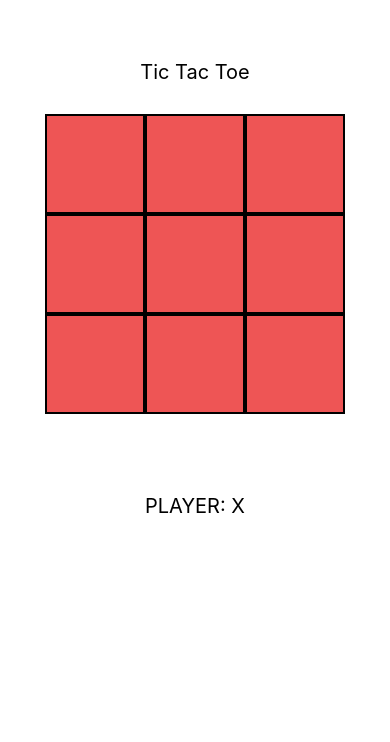
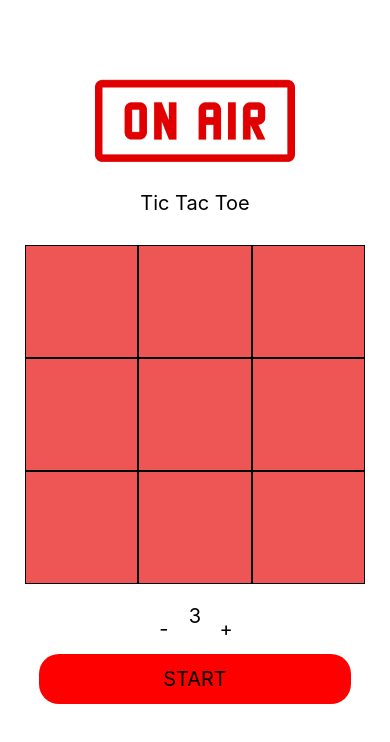
Before and after one commit to SelenUlukut/OnAir_TicTacToe, a React Native app: screen / in a window 390 px wide. Shown: the top 742 px of the page. Built offline with nearby package versions, Linux system fonts and the light colour scheme.

Commit message:
board size change and tie case implemented

```diff
--- a/src/actions/board.js
+++ b/src/actions/board.js
@@ -1,4 +1,4 @@
-import {SET_BOARD_SIZE, SET_SQUARE, REFRESH_BOARD} from './types';
+import {SET_BOARD_SIZE, SET_SQUARE, REFRESH_BOARD, START_GAME} from './types';
 
 export const setBoardSize = (data) => ({
   type: SET_BOARD_SIZE,
@@ -10,6 +10,10 @@ export const setSquare = (data) => ({
   payload: data,
 });
 
-export const refreshBoard = (data) => ({
+export const refreshBoard = () => ({
   type: REFRESH_BOARD
 });
+
+export const starGame = () => ({
+  type: START_GAME
+});
--- a/src/actions/types.js
+++ b/src/actions/types.js
@@ -1,3 +1,4 @@
 export const SET_BOARD_SIZE = 'SET_BOARD_SIZE';
 export const SET_SQUARE = 'SET_SQUARE';
 export const REFRESH_BOARD = 'REFRESH_BOARD';
+export const START_GAME = 'START_GAME';
--- a/src/components/Win/index.js
+++ b/src/components/Win/index.js
@@ -4,11 +4,11 @@ import styles from './style';
 import { connect } from 'react-redux';
 import { refreshBoard } from '@actions/board';
 
-const Win = ({ size, refreshBoard, visible, winner }) => (
+const Win = ({board , refreshBoard, visible, winner }) => (
   <Modal visible={visible} transparent>
     <View style={styles.modalViewBackground}>
       <View style={styles.modalView}>
-        <Text style={styles.modalText}>{winner} WIN !</Text>
+        <Text style={styles.modalText}>{winner === 'TIE' ? 'TIE' : `${winner} WIN !!!`}</Text>
         <TouchableOpacity style={styles.modalButton}>
           <Text
             style={styles.modalText}
@@ -26,7 +26,7 @@ const Win = ({ size, refreshBoard, visible, winner }) => (
 
 
 const mapStateToProps = (state) => ({
-  size: state.size,
+  board: state.board,
 });
 
 export default connect(mapStateToProps, {
--- a/src/components/board/index.js
+++ b/src/components/board/index.js
@@ -1,12 +1,14 @@
 import React from 'react';
-import { useWindowDimensions, View } from 'react-native';
+import { View } from 'react-native';
+import { connect } from 'react-redux';
+import { setBoardSize, setSquare } from '@actions/board';
 import styles from './style';
 import Row from '@components/Row';
 
-export default ({ size = 3 }) => {
+const Board = ({board}) => {
   const array = [];
-  for (let i = 0; i < size; i++) {
-    array.push(<Row size={size} row={i} />);
+  for (let i = 0; i < board.size; i++) {
+    array.push(<Row key={i} size={board.size} row={i} />);
   }
   return (
     <View style={styles.board}>
@@ -14,3 +16,12 @@ export default ({ size = 3 }) => {
     </View>
   )
 }
+
+const mapStateToProps = (state) => ({
+  board: state.board,
+});
+
+export default connect(mapStateToProps, {
+  setBoardSize,
+  setSquare,
+})(Board);
--- a/src/components/board/style.js
+++ b/src/components/board/style.js
@@ -4,6 +4,7 @@ export default StyleSheet.create({
   board: {
     marginVertical: 20,
     marginHorizontal: 20,
-    alignSelf: 'center'
+    alignSelf: 'center',
+    justifyContent: 'flex-start'
   },
 });
--- a/src/components/row/index.js
+++ b/src/components/row/index.js
@@ -6,11 +6,14 @@ import styles from './style';
 export default ({ size = 3, row }) => {
   const array = [];
   for (let i = 0; i < size; i++) {
-    array.push(<Square
-      onPress={() => console.log('button 2')}
-      row={row}
-      column={i}
-    />);
+    array.push(
+      <Square
+        onPress={() => console.log('button 2')}
+        row={row}
+        column={i}
+        key={i}
+      />
+    );
   }
   return (
     <View style={styles.row}>
--- a/src/components/square/index.js
+++ b/src/components/square/index.js
@@ -4,19 +4,27 @@ import styles from './style';
 import { connect } from 'react-redux';
 import { setSquare } from '@actions/board';
 
+const boardWidth = Dimensions.get('window').width-50;
+
 const Square = ({
-  size,
   row,
   column,
   board,
   setSquare
-}) => (
-  <TouchableOpacity
-    style={styles.square}
-    onPress={() => setSquare({ i: row, j: column })}>
-    <Text style={styles.squareText}>{board.gameBoard[row][column]}</Text>
-  </TouchableOpacity>
-);
+}) => {
+  const style = {
+    height: boardWidth/board.size,
+    width: boardWidth/board.size,
+  }
+  return(
+    <TouchableOpacity
+      style={[styles.square, style]}
+      disabled={!board.started}
+      onPress={() => setSquare({ i: row, j: column })}>
+      <Text style={styles.squareText}>{board.started ? board.gameBoard[row][column] : ''}</Text>
+    </TouchableOpacity>
+  )
+};
 
 
 const mapStateToProps = (state) => ({
--- a/src/components/square/style.js
+++ b/src/components/square/style.js
@@ -5,7 +5,7 @@ export default StyleSheet.create({
     alignItems: 'center',
     justifyContent: 'center',
     backgroundColor: '#EE5555',
-    borderWidth: 2,
+    borderWidth: 1,
     borderColor: 'black',
     height:100,
     width: 100
--- a/src/reducers/board.js
+++ b/src/reducers/board.js
@@ -1,7 +1,10 @@
-import { SET_BOARD_SIZE, SET_SQUARE, REFRESH_BOARD } from '@actions/types';
+import { SET_BOARD_SIZE, SET_SQUARE, REFRESH_BOARD, START_GAME } from '@actions/types';
+import Board from '@components/Board';
+
+// const initializeGame = (size = 3) => new Array(size).fill(new Array(size).fill(''));
 
 const initializeGame = (size = 3) => {
-  const gameBoard = [];
+  const gameBoard = new Array(size).fill(0);
   for (let i = 0; i < size; i++) {
     gameBoard[i] = [];
     for (let j = 0; j < size; j++) {
@@ -12,6 +15,7 @@ const initializeGame = (size = 3) => {
 };
 
 const initialState = {
+  started: false,
   size: 3,
   gameBoard: initializeGame(),
   turn: 'X',
@@ -28,16 +32,16 @@ const winnerCheck = (state) => {
     let countColumnX = 0;
     let countColumnO = 0;
     while (j < state.size) {
-      countRowX = state.gameBoard[i][j] == 'X' ? countRowX + 1 : countRowX;
-      countRowO = state.gameBoard[i][j] == 'O' ? countRowO + 1 : countRowO;
-      countColumnX = state.gameBoard[j][i] == 'X' ? countColumnX + 1 : countColumnX;
-      countColumnO = state.gameBoard[j][i] == 'O' ? countColumnO + 1 : countColumnO;
+      countRowX = state.gameBoard[i][j] === 'X' ? countRowX + 1 : countRowX;
+      countRowO = state.gameBoard[i][j] === 'O' ? countRowO + 1 : countRowO;
+      countColumnX = state.gameBoard[j][i] === 'X' ? countColumnX + 1 : countColumnX;
+      countColumnO = state.gameBoard[j][i] === 'O' ? countColumnO + 1 : countColumnO;
       j++
     }
-    if (countRowX == state.size || countColumnX == state.size) {
+    if (countRowX == state.size || countColumnX === state.size) {
       winner = 'X';
     }
-    if (countRowO == state.size || countColumnO == state.size) {
+    if (countRowO == state.size || countColumnO === state.size) {
       winner = 'O';
     }
     i++;
@@ -52,14 +56,28 @@ const winnerCheck = (state) => {
   for (i = 0; i < state.size; i++) {
     countR2LX = state.gameBoard[i][i] == 'X' ? countR2LX + 1 : countR2LX;
     countR2LO = state.gameBoard[i][i] == 'O' ? countR2LO + 1 : countR2LO;
-    countL2RX = state.gameBoard[i][state.size - i - 1] == 'X' ? countL2RX + 1 : countL2RX;
-    countL2RO = state.gameBoard[i][state.size - i - 1] == 'O' ? countL2RO + 1 : countL2RO;
+    countL2RX = state.gameBoard[i][state.size - i - 1] === 'X' ? countL2RX + 1 : countL2RX;
+    countL2RO = state.gameBoard[i][state.size - i - 1] === 'O' ? countL2RO + 1 : countL2RO;
   }
   if (countR2LX == state.size || countL2RX == state.size) {
     winner = 'X';
   }
   if (countR2LO == state.size || countL2RO == state.size) {
     winner = 'O';
+  }
+  let tie = true;
+  for(let i = 0; i < state.size; i++) {
+    for(let j = 0; j < state.size; j++) {
+      console.log(state.gameBoard[i][j] === '')
+      if(state.gameBoard[i][j] === '') {
+        console.log('NOT A TIE')
+        tie=false;
+        break;
+      }
+    }
+  }
+  if (tie) {
+    return 'TIE'
   }
   return winner;
 }
@@ -75,7 +93,7 @@ export default (state = initialState, action) => {
         state.gameBoard[action.payload.i][action.payload.j] = state.turn === 'X' ? 'X' : 'O';
         const winner = winnerCheck(state);
         if (winner) {
-          return { ...state, winner };
+          return { ...state, winner, started: true };
         }
         state.turn = state.turn === 'X' ? 'O' : 'X';
       }
@@ -83,11 +101,14 @@ export default (state = initialState, action) => {
     case REFRESH_BOARD:
       state = {
         size: 3,
-        gameBoard: initializeGame(),
+        gameBoard: initializeGame(3),
         turn: 'X',
         winner: null
       };
       return state;
+    case START_GAME:
+      console.log(initializeGame())
+      return { ...state, started: true,  gameBoard: initializeGame(state.size)};
     default:
       return state;
   }
--- a/src/screens/Main/index.js
+++ b/src/screens/Main/index.js
@@ -1,22 +1,51 @@
 import React from 'react';
-import { View, Text } from 'react-native';
+import { View, Text, Image, TouchableOpacity } from 'react-native';
 import Board from '@components/Board';
 import Win from '@components/Win';
 import { connect } from 'react-redux';
-import { setBoardSize, setSquare } from '@actions/board';
+import { setBoardSize, setSquare, starGame } from '@actions/board';
 import styles from './style';
 
-const Main = ({ board, setBoardSize }) => {
+const Button = ({text, onPress, disabled}) => (
+  <TouchableOpacity style={styles.button} onPress={onPress} disabled={disabled}>
+    <Text style={styles.buttonText} >
+      {text}
+    </Text>
+  </TouchableOpacity>
+)
+
+const StartButton = ({onPress}) => (
+  <TouchableOpacity style={styles.startButton} onPress={onPress}>
+    <Text style={styles.buttonText} >
+      {'START'}
+    </Text>
+  </TouchableOpacity>
+)
+
+const Main = ({ board, setBoardSize, starGame }) => {
   let visible = false;
   if (board.winner) {
     visible = true;
   }
   return (
     <View style={styles.parentStyle}>
+      <Image style={styles.image} source={require('../../../assets/onairLogo.png')} />
       <Win visible={visible} winner={board.winner} />
       <Text style={styles.titleText}>Tic Tac Toe</Text>
       <Board />
-      <Text style={styles.titleText}>PLAYER: {board.turn}</Text>
+      {board.started && <Text style={styles.titleText}>PLAYER: {board.turn}</Text>}
+      {!board.started &&
+        <>
+          <View style={styles.styleBoardSizeController} >
+            <Button text='-' onPress={() => setBoardSize(board.size-1)} disabled={board.size < 4} />
+            <Text style={styles.buttonText} >
+            {board.size}
+            </Text>
+            <Button text='+' onPress={() => setBoardSize(board.size+1)} disabled={board.size > 4} />
+          </View>
+          <StartButton onPress={() => starGame()} />
+        </>
+      }
     </View>
   );
 }
@@ -28,4 +57,5 @@ const mapStateToProps = (state) => ({
 export default connect(mapStateToProps, {
   setBoardSize,
   setSquare,
+  starGame,
 })(Main);
--- a/src/screens/Main/style.js
+++ b/src/screens/Main/style.js
@@ -4,11 +4,41 @@ export default StyleSheet.create({
   parentStyle: {
     height: 735,
     justifyContent: 'flex-start',
+    justifyContent: 'center',
   },
   titleText: {
     alignSelf: 'center',
     padding: 10,
     fontSize: 20,
-    marginTop: 50
+    marginTop: 10
   },
+  image: {
+    width: 200,
+    height: 100,
+    alignSelf: 'center',
+    resizeMode: 'contain',
+    marginTop: 40
+  },
+  styleBoardSizeController: {
+    flexDirection: 'row',
+    justifyContent: 'center',
+  },
+  button: {
+    width: 50,
+    height: 50,
+    alignItems: 'center',
+    justifyContent: 'center'
+  },
+  buttonText: {
+    fontSize:20,
+  },
+  startButton: {
+    width: '80%',
+    height: 50,
+    borderRadius: 20,
+    backgroundColor: 'red',
+    alignSelf: 'center',
+    alignItems: 'center',
+    justifyContent: 'center',
+  }
 });
```
